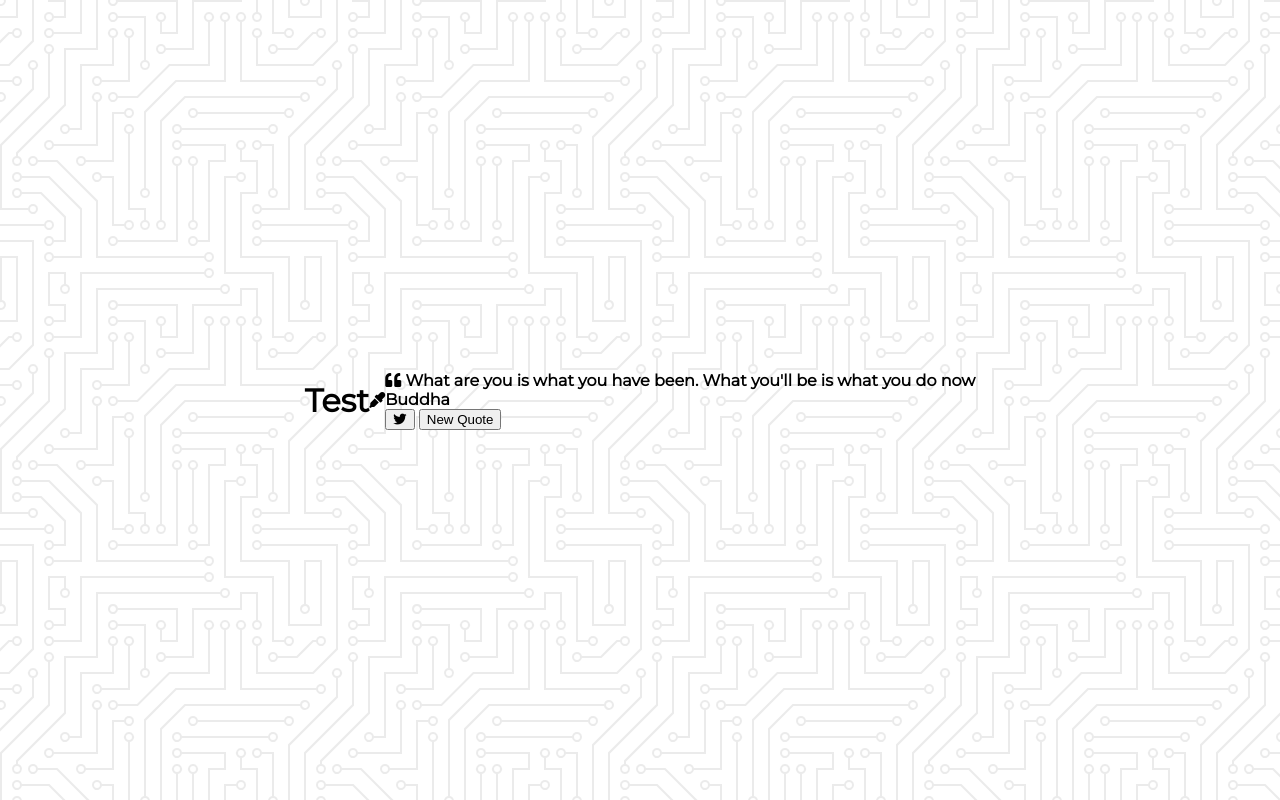
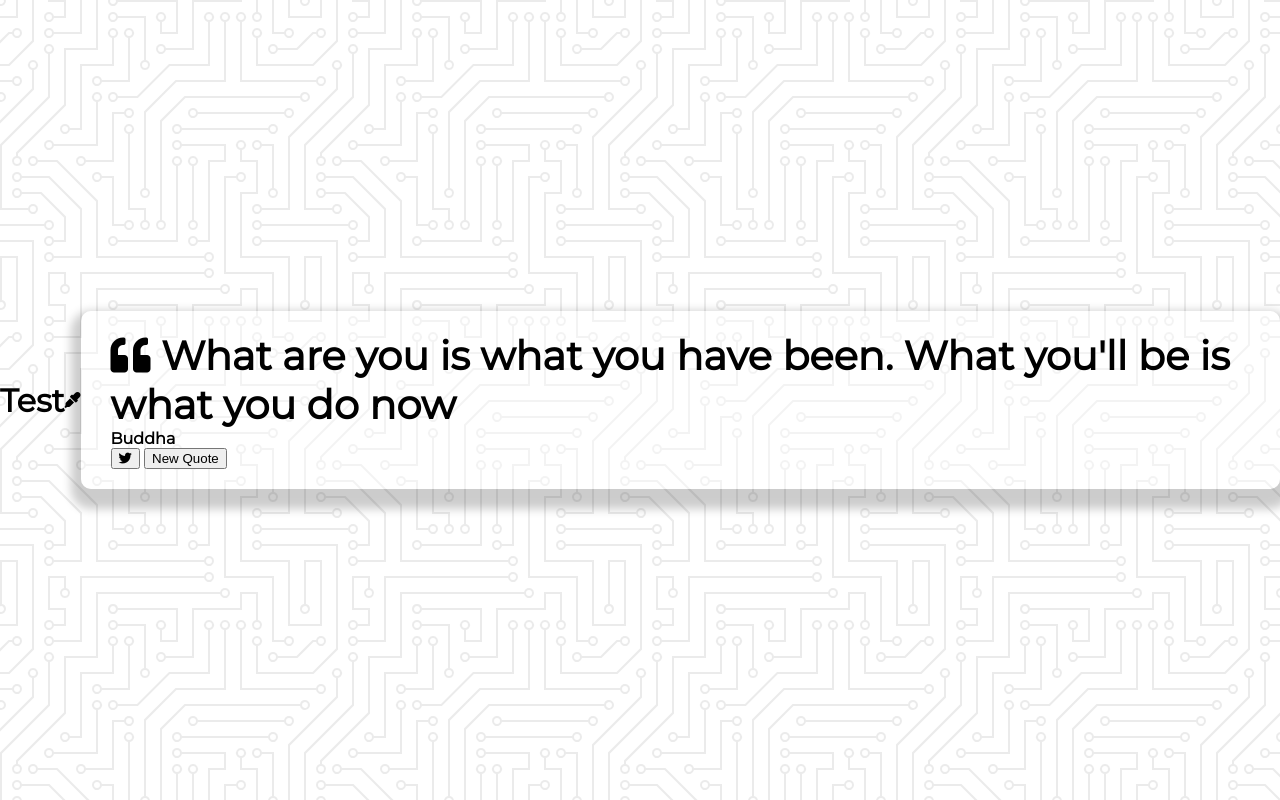
Before and after one commit to erikvail/template-test, a plain HTML site: page index.html in a window 1280 px wide. Drawn offline with Linux system fonts and the light colour scheme.

Commit message:
quote styles update

```diff
--- a/style.css
+++ b/style.css
@@ -16,3 +16,20 @@ body {
     align-items: center;
     justify-content: center;
 }
+
+.quote-container {
+    width:auto;
+    max-width: 900%;
+    padding: 20px 30px;
+    border-radius: 10px;
+    background-color: rgba(255, 255, 255, 0.4);
+    box-shadow: 0 10px 10px 10px rgba(0,0,0, 0.2);
+}
+
+.quote-text {
+    font-size: 2.5rem;
+}
+
+.long-quote {
+    font-size: 2rem;
+}
```
